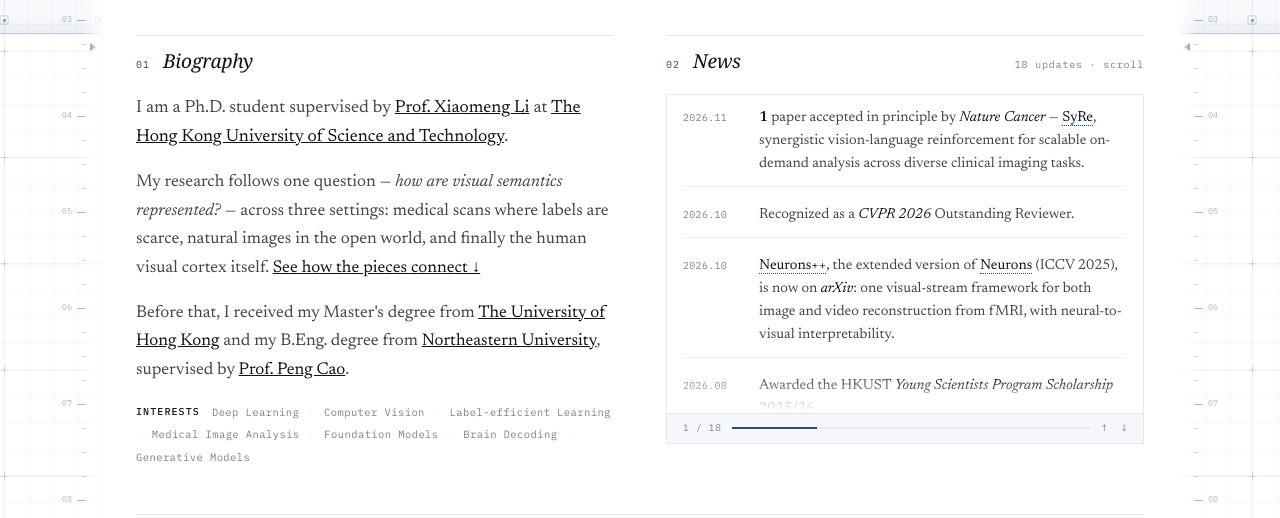
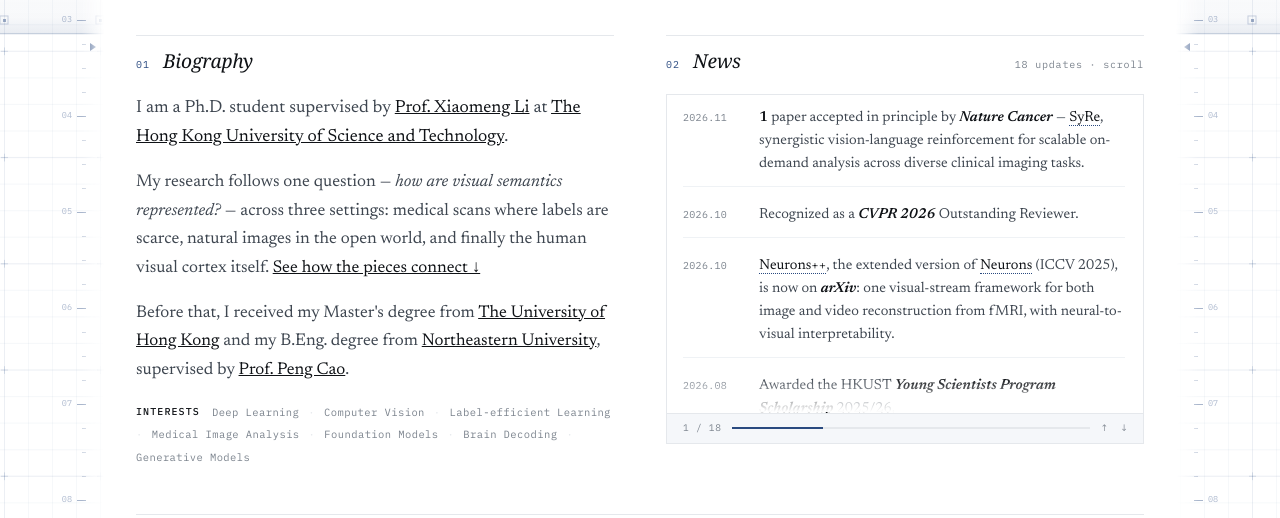
Before and after one commit to McGregorWwww/mcgregorwwww.github.io, a Jekyll site: the page built from _pages/about.md, in a window 1280 px wide. Shown: the part 268-786 px from the top of the page. Built offline with Jekyll 4.4.1, drawn with Linux system fonts in a browser that asks for light colours.

Commit message:
Bold the italic venue names in News
Italic alone did not stand out against the serif body text; set em in the
news list to weight 600 to match the bold counts.

Co-Authored-By: Claude Opus 5.5 <noreply@anthropic.com>

```diff
--- a/_sass/_home.scss
+++ b/_sass/_home.scss
@@ -417,7 +417,7 @@ html[data-tpl="home"] .news-list .when{
 }
 
 html[data-tpl="home"] .news-list em{
-  font-style:italic;color:var(--ink)
+  font-style:italic;font-weight:600;color:var(--ink)
 }
 
 html[data-tpl="home"] .news-list strong{
```
